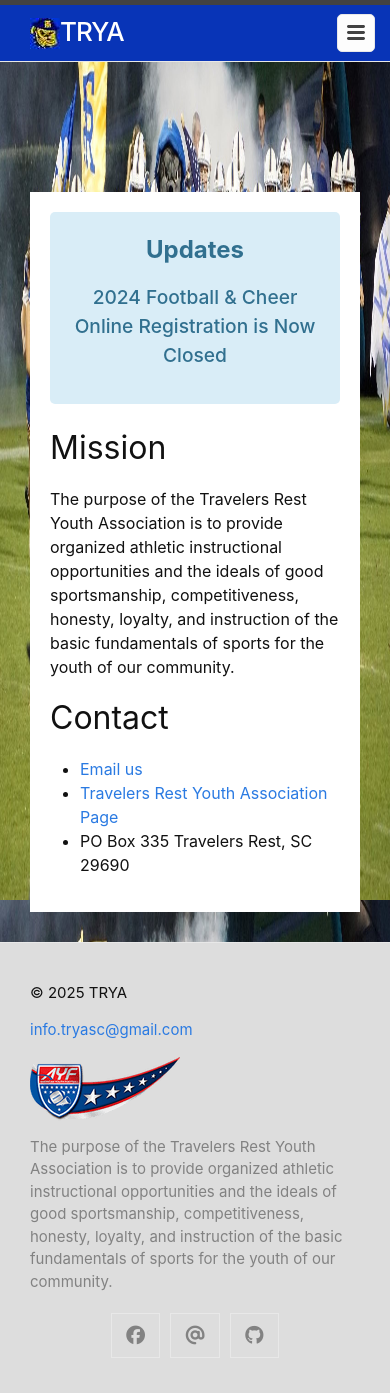
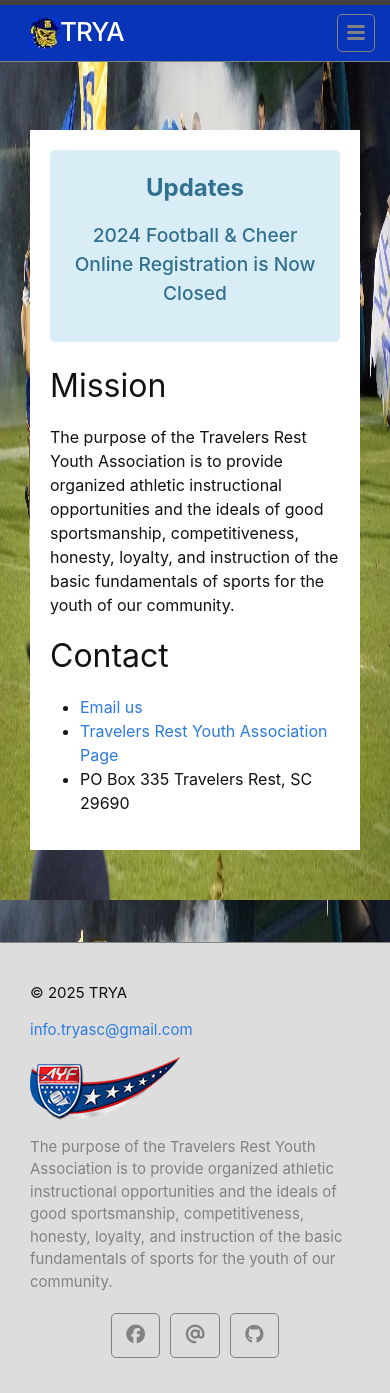
Before and after one commit to aaronr8684/tryasc.github.io, a Jekyll site: the page built from index.md, in a window 390 px wide and 1393 px high. Built offline with Jekyll 4.4.1, drawn with Linux system fonts in a browser that asks for light colours; our own code applies the rules of GitHub Pages for plain Markdown files.

Commit message:
add documentation and mobile formatting

```diff
--- a/_config.yml
+++ b/_config.yml
@@ -49,11 +49,15 @@ minima:
 plugins:
   - jekyll-feed
 
+# ADD CONTENT NAVIGATION LINKS HERE
 header_pages:
   - football.md
   - cheerleading.md
   - travelers_restival.md
   - silent_auction.md
+
+# END NAVIGATION LINKS SECTION
+
 
 include:
   - updates.md
@@ -66,14 +70,15 @@ include:
 # Excluded items can be processed by explicitly listing the directories or
 # their entries' file path in the `include:` list.
 #
-# exclude:
-#   - .sass-cache/
-#   - .jekyll-cache/
-#   - gemfiles/
-#   - Gemfile
-#   - Gemfile.lock
-#   - node_modules/
-#   - vendor/bundle/
-#   - vendor/cache/
-#   - vendor/gems/
-#   - vendor/ruby/
+exclude:
+  - .sass-cache/
+  - .jekyll-cache/
+  - gemfiles/
+  - Gemfile
+  - Gemfile.lock
+  - node_modules/
+  - vendor/bundle/
+  - vendor/cache/
+  - vendor/gems/
+  - vendor/ruby/
+  - README.md
--- a/_includes/header.html
+++ b/_includes/header.html
@@ -21,7 +21,7 @@
           {%- for path in page_paths -%}
             {%- assign my_page = site.pages | where: "path", path | first -%}
             {%- if my_page.title -%}
-            <a class="page-link" href="{{ my_page.url | relative_url }}">{{ my_page.title | escape }}</a>
+            <a class="page-link {% if page.url == my_page.url %}active{% endif %}" href="{{ my_page.url | relative_url }}">{{ my_page.title | escape }}</a>
             {%- endif -%}
           {%- endfor -%}
         </div>
--- a/_includes/static-links.html
+++ b/_includes/static-links.html
@@ -1 +1,6 @@
+<!-- Home link -->
 <a class="page-link" href="{{ '/' | relative_url }}">HOME</a>
+<!-- External links go here -->
+
+
+<!-- End external links section -->
--- a/_sass/minima/custom-styles.scss
+++ b/_sass/minima/custom-styles.scss
@@ -1,11 +1,20 @@
 // Placeholder to allow defining custom styles that override everything else.
 // (Use `_sass/minima/custom-variables.scss` to override variable defaults)
 
+.site-nav {
+    background-color: #0834b7;
+}
+
+.site-nav .menu-icon > svg path {
+    fill: #828282;
+}
+
 body {
     background-image: url('#{$baseurl}/assets/images/main-bg.jpg');
+    background-color: #858D37;
     background-repeat: no-repeat;
     background-attachment: fixed;
-    background-position: center;
+    background-position: top;
     background-size: 100%;
 }
 
@@ -17,6 +26,8 @@ body {
 
 .site-header {
     background-color: #0834b7;
+    width: 100%;
+    position: fixed;
 }
 
 .site-title {
@@ -36,6 +47,16 @@ body {
 .site-header a:visited {
     color: #ffffff;
     text-decoration: none;
+}
+
+a.page-link:hover {
+    // padding-bottom: 5px;
+    border-bottom: 3px solid #828282;
+}
+
+a.active {
+    // padding-bottom: 15px;
+    border-bottom: 3px solid #dddddd;
 }
 
 .update-frame {
@@ -58,7 +79,6 @@ body {
     text-align: center;
 }
 
-
 .center-photo {
     display: block;
     margin-left: auto;
@@ -69,3 +89,7 @@ body {
 .site-footer {
     background-color: #dddddd;
 }
+
+.social-media-list li a {
+    border-radius: 5px;
+}
--- a/_sass/minima/custom-variables.scss
+++ b/_sass/minima/custom-variables.scss
@@ -1 +1,3 @@
 // Placeholder to allow overriding predefined variables smoothly.
+$border-color-01: #828282;
+$border-color-02: #0834b7;
--- a/_sass/minima/skins/auto.scss
+++ b/_sass/minima/skins/auto.scss
@@ -3,7 +3,7 @@
 // Default color scheme settings
 // These are overridden in classic.css and dark.scss
 
-$color-scheme-auto: true !default;
+$color-scheme-auto: false !default;
 $color-scheme-dark: false !default;
 
 
```
Also changed, not shown: README.md (added).
